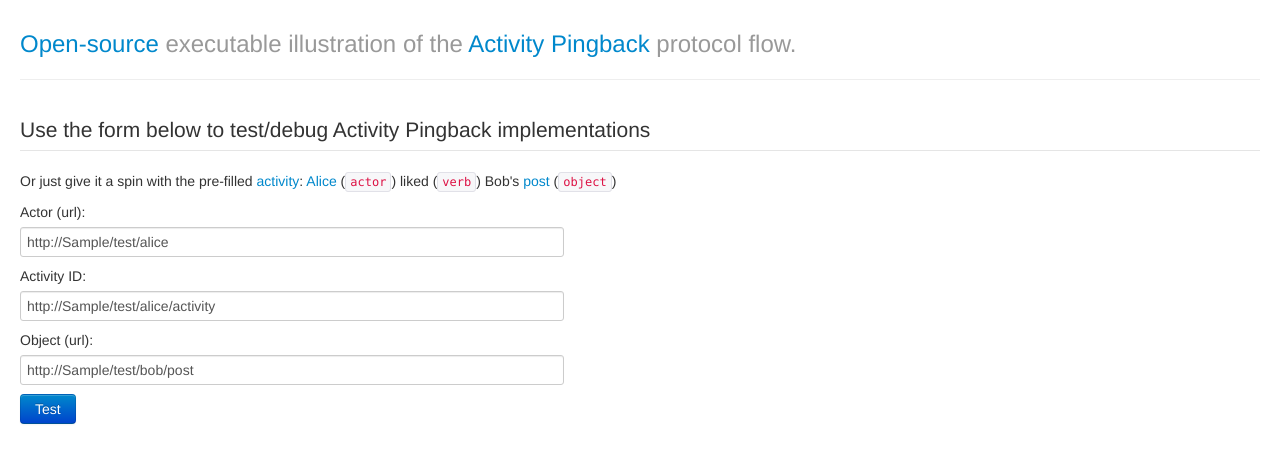
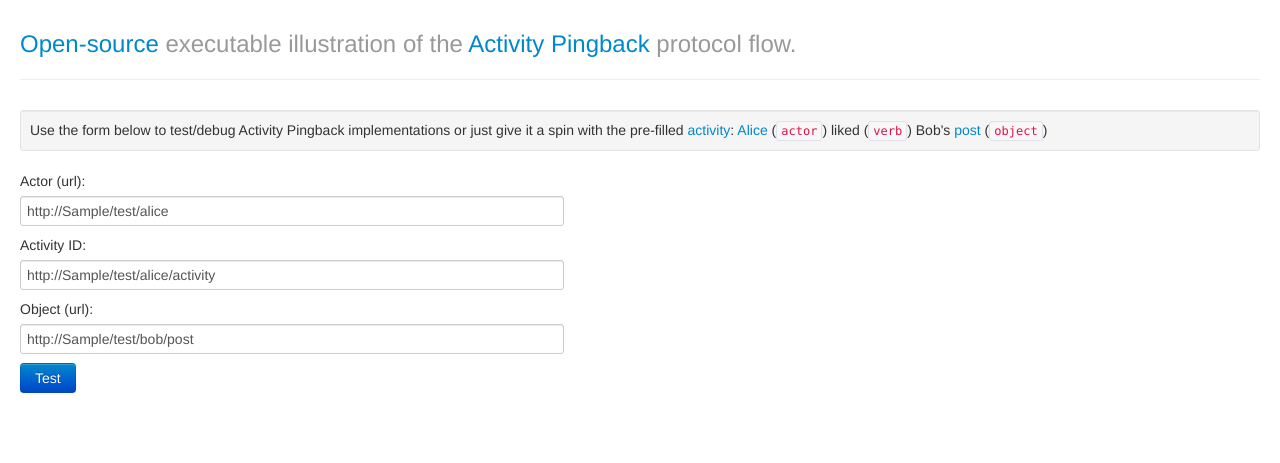
Before and after one commit to converspace/pingback.converspace.com, a PHP site: template templates/index.html.php in a window 1280 px wide. Shown: the top 463 px of the page. Run offline with PHP 8.4, Linux system fonts and the light colour scheme; the template is opened without the code that fills it: most values are stand-ins (such as "Sample title", 1, 10 or a date in 2020).

Commit message:
Minor copy edits and cleanup.

```diff
--- a/templates/index.html.php
+++ b/templates/index.html.php
@@ -10,10 +10,11 @@
 <div class="page-header">
   <h1><small><a href="https://github.com/converspace/pingback.converspace.com">Open-source</a> executable illustration of the <a href="http://activitypingback.org/">Activity Pingback</a> protocol flow.</small></h1>
 </div>
+
 	<form action="" method="post">
-		<legend>Use the form below to test/debug Activity Pingback implementations</legend>
-
-		<p>Or just give it a spin with the pre-filled <a href="http://<?php echo $endpoint_host ?>/test/alice/activity">activity</a>: <a href="http://<?php echo $endpoint_host ?>/test/alice">Alice</a> (<code>actor</code>) liked (<code>verb</code>) Bob's <a href="http://<?php echo $endpoint_host ?>/test/bob/post">post</a> (<code>object</code>)</p>
+		<div class="well well-small">
+			Use the form below to test/debug Activity Pingback implementations or just give it a spin with the pre-filled <a href="http://<?php echo $endpoint_host ?>/test/alice/activity">activity</a>: <a href="http://<?php echo $endpoint_host ?>/test/alice">Alice</a> (<code>actor</code>) liked (<code>verb</code>) Bob's <a href="http://<?php echo $endpoint_host ?>/test/bob/post">post</a> (<code>object</code>)
+		</div>
 
 		<label for="source">Actor (url):</label>
 		<input class="input-xxlarge" type="text" name='actor' id="actor" placeholder="" value="http://<?php echo $endpoint_host ?>/test/alice">
--- a/templates/test.html.php
+++ b/templates/test.html.php
@@ -10,8 +10,6 @@
 <div class="page-header">
   <h1><small><a href="https://github.com/converspace/pingback.converspace.com">Open-source</a> executable illustration of the <a href="http://activitypingback.org/">Activity Pingback</a> protocol flow.</small></h1>
 </div>
-
-<?php //print_R($result) ?>
 
 <p>
 <a href="<?php echo $result['object']['url'] ?>">Object</a>'s Activity Pingback Endpoint: <code><?php echo (false === $result['object']['endpoint']) ? 'Not Found' : htmlentities($result['object']['endpoint']) ?></code>
```
